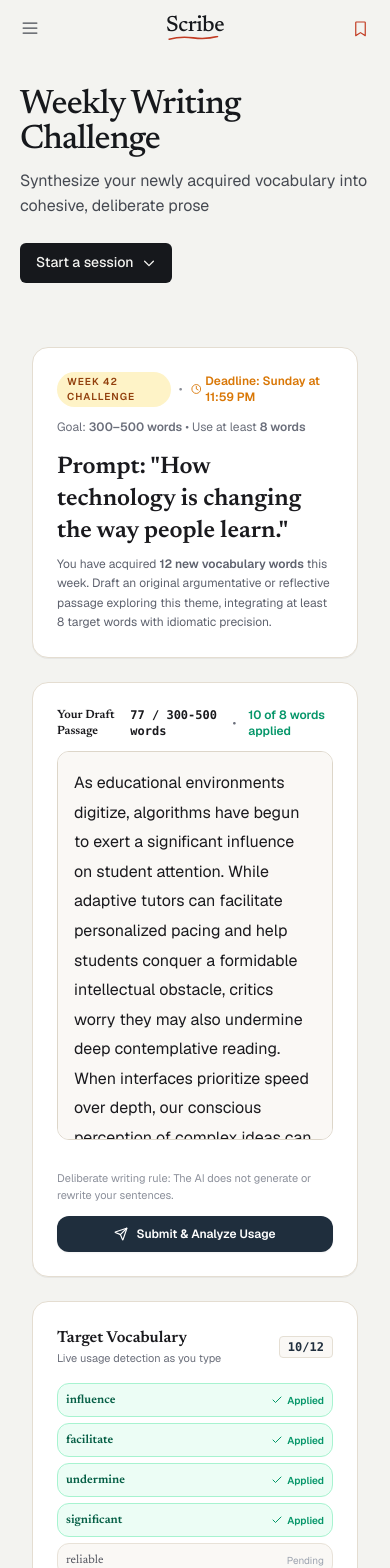
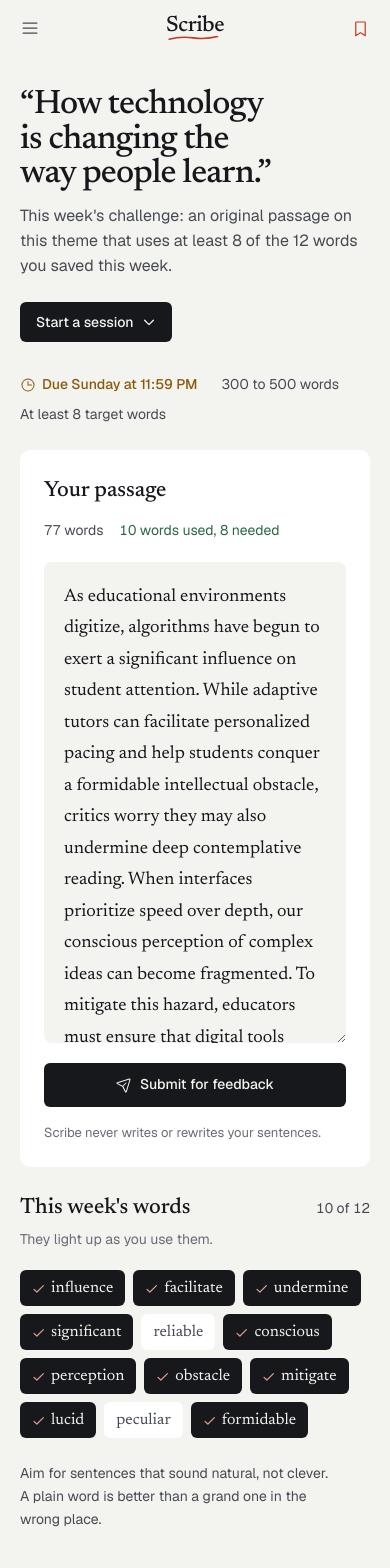
Before and after one commit to yitethio/scribe, a React (Vite) app: page /challenges in a window 390 px wide. Shown: the top 1568 px of the page. Built offline with nearby package versions, Linux system fonts and the light colour scheme.

Commit message:
Redesign the weekly challenge around the prompt and the words
The theme becomes the page title, the target words are a row of tiles
that turn ink as you use them, the passage sits on a paper well, and
the rubric replaces check-mark glyphs with labelled states.

```diff
--- a/src/pages/Challenges.jsx
+++ b/src/pages/Challenges.jsx
@@ -1,19 +1,12 @@
 import React, { useState } from "react";
-import {
-  Trophy,
-  CheckCircle2,
-  AlertCircle,
-  HelpCircle,
-  ChevronDown,
-  Sparkles,
-  ArrowRight,
-  Clock,
-  Send,
-  Calendar,
-  Check
-} from "lucide-react";
+import { Check, Clock, PaperPlaneTilt, Warning, X } from "@phosphor-icons/react";
 import { useScribe } from "../store/scribeContext";
-import { AppLayout } from "../components/layout/AppLayout";
+import { AppLayout, pageClass } from "../components/layout/AppLayout";
+
+const naturalness = {
+  "✓": { label: "Natural", tone: "tag-good" },
+  "⚠": { label: "A little stiff", tone: "tag-warn" }
+};
 
 export default function Challenges() {
   const { state, submitChallenge } = useScribe();
@@ -23,18 +16,16 @@ export default function Challenges() {
   const [analyzed, setAnalyzed] = useState(challenges.submitted || false);
   const [selectedWordNote, setSelectedWordNote] = useState(null);
 
-  // Compute live word count
   const wordCount = passageText.trim().split(/\s+/).filter(Boolean).length;
 
-  // Real-time detection of which target words are used in the passage
-  const usedWordsStatus = challenges.words.map((word) => {
-    const isUsed = new RegExp(`\\b${word}\\b`, "i").test(passageText);
-    return { word, isUsed };
-  });
+  const usedWordsStatus = challenges.words.map((word) => ({
+    word,
+    isUsed: new RegExp(`\\b${word}\\b`, "i").test(passageText)
+  }));
 
   const usedCount = usedWordsStatus.filter((w) => w.isUsed).length;
   const isGoalMet = usedCount >= challenges.targetCount;
-  const isLengthValid = wordCount >= 300 && wordCount <= 550;
+  const lengthOk = wordCount >= 300 && wordCount <= 500;
 
   const handleSubmit = (e) => {
     e.preventDefault();
@@ -44,228 +35,165 @@ export default function Challenges() {
 
   return (
     <AppLayout
-      title="Weekly Writing Challenge"
-      subtitle="Synthesize your newly acquired vocabulary into cohesive, deliberate prose"
+      title={`“${challenges.theme}”`}
+      subtitle={`This week's challenge: an original passage on this theme that uses at least ${challenges.targetCount} of the ${challenges.learnedWordsCount} words you saved this week.`}
     >
-      <div className="p-8 max-w-6xl mx-auto space-y-6 animate-in fade-in duration-150">
-        {/* Challenge Briefing Card */}
-        <div className="p-6 bg-white border border-[#E4DDD1] rounded-2xl shadow-2xs space-y-4">
-          <div className="flex flex-col sm:flex-row sm:items-center justify-between gap-3">
-            <div className="flex items-center gap-2">
-              <span className="text-[10px] font-bold uppercase tracking-widest px-2.5 py-0.5 rounded-full bg-[#FEF3C7] text-[#92400E]">
-                Week 42 Challenge
+      <div className={`${pageClass} space-y-6 lg:space-y-8`}>
+        <div className="flex flex-wrap items-center gap-x-6 gap-y-2 text-[14px] text-ink-2 rise">
+          <span className="flex items-center gap-1.5 text-warn font-medium">
+            <Clock size={16} />
+            Due {challenges.deadline}
           </span>
-              <span className="text-xs text-[#8A8D96]">•</span>
-              <span className="text-xs font-semibold text-[#D97706] flex items-center gap-1">
-                <Clock className="w-3.5 h-3.5" />
-                <span>Deadline: {challenges.deadline}</span>
-              </span>
-            </div>
-            <span className="text-xs text-[#6B6F7B]">
-              Goal: <strong>300–500 words</strong> • Use at least <strong>8 words</strong>
-            </span>
+          <span>300 to 500 words</span>
+          <span>At least {challenges.targetCount} target words</span>
         </div>
 
-          <div className="space-y-2">
-            <h2 className="font-serif font-bold text-2xl text-[#1A1A1E]">
-              Prompt: "{challenges.theme}"
-            </h2>
-            <p className="text-xs text-[#5E626E] max-w-3xl leading-relaxed">
-              You have acquired <strong>{challenges.learnedWordsCount} new vocabulary words</strong> this week.
-              Draft an original argumentative or reflective passage exploring this theme, integrating at least {challenges.targetCount} target words with idiomatic precision.
-            </p>
-          </div>
-        </div>
-
-        {/* Two-Column Workspace: Palette on Left/Right & Writing Canvas */}
-        <div className="grid grid-cols-1 lg:grid-cols-12 gap-6">
-          {/* Main Writing Canvas (8 cols) */}
-          <div className="lg:col-span-8 bg-white p-6 rounded-2xl border border-[#E4DDD1] shadow-2xs space-y-4 flex flex-col justify-between">
-            <div className="space-y-3">
-              <div className="flex items-center justify-between text-xs text-[#6B6F7B]">
-                <span className="font-serif font-semibold text-[#1A1A1E]">
-                  Your Draft Passage
-                </span>
-                <div className="flex items-center gap-3">
-                  <span className={`font-mono font-bold ${wordCount >= 300 && wordCount <= 500 ? "text-[#059669]" : "text-[#1A1A1E]"}`}>
-                    {wordCount} / 300-500 words
-                  </span>
-                  <span>•</span>
-                  <span className={`font-semibold ${isGoalMet ? "text-[#059669]" : "text-[#B85D38]"}`}>
-                    {usedCount} of {challenges.targetCount} words applied
+        <div className="grid grid-cols-1 lg:grid-cols-12 gap-6 lg:gap-8">
+          <form onSubmit={handleSubmit} className="lg:col-span-8 sheet p-6 sm:p-8 flex flex-col rise" style={{ "--i": 1 }}>
+            <div className="flex flex-wrap items-baseline justify-between gap-3">
+              <label htmlFor="challenge-passage" className="font-serif text-[22px] font-medium">
+                Your passage
+              </label>
+              <div className="flex items-baseline gap-4 text-[14px] tabular">
+                <span className={lengthOk ? "text-good" : "text-ink-2"}>{wordCount} words</span>
+                <span className={isGoalMet ? "text-good" : "text-pen"}>
+                  {usedCount} words used, {challenges.targetCount} needed
                 </span>
               </div>
             </div>
 
             <textarea
-                rows={12}
+              id="challenge-passage"
+              rows={14}
               value={passageText}
               onChange={(e) => {
                 setPassageText(e.target.value);
                 if (analyzed) setAnalyzed(false);
               }}
-                placeholder="Write your original passage here. Focus on sentence flow, direct transitions, and placing your vocabulary words where they belong naturally..."
-                className="w-full p-4 bg-[#FAF8F5] border border-[#DDD6C9] rounded-xl text-base font-serif-prose leading-[1.85] text-[#1A1A1E] focus:outline-hidden focus:border-[#1F2E3D] transition-all resize-none"
+              placeholder="Write your passage here. Think about how the sentences flow, and put each word where it belongs."
+              className="mt-5 w-full p-5 bg-paper rounded-lg font-serif text-[18px] leading-[1.75] text-ink placeholder:text-ink-3/70 outline-none focus:bg-[#efefeb] transition-colors resize-y"
             />
+
+            <div className="mt-5 flex flex-col-reverse sm:flex-row sm:items-center justify-between gap-4">
+              <p className="text-[13px] text-ink-3">Scribe never writes or rewrites your sentences.</p>
+              <button type="submit" disabled={wordCount < 50} className="btn btn-primary h-11 px-5">
+                <PaperPlaneTilt size={16} />
+                <span>Submit for feedback</span>
+              </button>
+            </div>
+          </form>
+
+          <aside className="lg:col-span-4 rise" style={{ "--i": 2 }} aria-label="Target words">
+            <div className="flex items-baseline justify-between">
+              <h2 className="font-serif text-[22px] font-medium">This week's words</h2>
+              <span className="text-[14px] tabular text-ink-2">
+                {usedCount} of {challenges.words.length}
+              </span>
+            </div>
+            <p className="mt-1 text-[14px] text-ink-3">They light up as you use them.</p>
+
+            <ul className="mt-5 flex flex-wrap gap-2">
+              {usedWordsStatus.map(({ word, isUsed }) => (
+                <li
+                  key={word}
+                  className={`h-9 px-3 rounded-md flex items-center gap-1.5 font-serif text-[16px] transition-colors ${
+                    isUsed ? "bg-ink text-paper" : "bg-sheet text-ink-2"
+                  }`}
+                >
+                  {isUsed && <Check size={13} weight="bold" className="text-[#e8a090]" />}
+                  {word}
+                  <span className="sr-only">{isUsed ? "(used)" : "(not used yet)"}</span>
+                </li>
+              ))}
+            </ul>
+
+            <p className="mt-6 text-[14px] text-ink-2 leading-relaxed">
+              Aim for sentences that sound natural, not clever. A plain word is better than a grand one in the wrong
+              place.
+            </p>
+          </aside>
         </div>
 
-            <div className="pt-2 flex flex-col sm:flex-row items-center justify-between gap-3">
-              <p className="text-[11px] text-[#8C909B]">
-                Deliberate writing rule: The AI does not generate or rewrite your sentences.
-              </p>
-
-              <button
-                onClick={handleSubmit}
-                disabled={wordCount < 50}
-                className="w-full sm:w-auto px-6 py-2.5 bg-[#1F2E3D] hover:bg-[#15202B] disabled:bg-[#CCC5B8] text-white text-xs font-semibold rounded-xl shadow-xs transition-colors flex items-center justify-center gap-2 cursor-pointer"
-              >
-                <Send className="w-3.5 h-3.5" />
-                <span>Submit & Analyze Usage</span>
-              </button>
+        {analyzed && (
+          <section className="sheet p-6 sm:p-8 pop" aria-labelledby="rubric-title">
+            <div className="flex flex-col sm:flex-row sm:items-end justify-between gap-4">
+              <div>
+                <h2 id="rubric-title" className="font-serif text-[26px] font-medium">
+                  How you used each word
+                </h2>
+                <p className="mt-1 text-[14px] text-ink-3">Choose a word to read the teacher's note.</p>
+              </div>
+              <div className="flex items-center gap-2">
+                <span className="tag tag-good">8 of 8 target met</span>
+                <span className="tag">92% retention</span>
               </div>
             </div>
 
-          {/* Target Vocabulary Palette (4 cols) */}
-          <div className="lg:col-span-4 bg-white p-6 rounded-2xl border border-[#E4DDD1] shadow-2xs space-y-4">
-            <div className="flex items-center justify-between">
-              <div>
-                <h3 className="font-serif font-bold text-base text-[#1A1A1E]">
-                  Target Vocabulary
-                </h3>
-                <p className="text-[11px] text-[#6B6F7B]">
-                  Live usage detection as you type
-                </p>
-              </div>
-              <span className="text-xs font-mono font-bold text-[#1F2E3D] px-2 py-0.5 rounded bg-[#FAF8F5] border border-[#E5DFD4]">
-                {usedCount}/{challenges.words.length}
-              </span>
-            </div>
-
-            <div className="space-y-1.5">
-              {usedWordsStatus.map(({ word, isUsed }) => (
-                <div
-                  key={word}
-                  className={`p-2 rounded-xl border text-xs flex items-center justify-between transition-all ${
-                    isUsed
-                      ? "bg-[#ECFDF5] border-[#A7F3D0] text-[#065F46] font-semibold"
-                      : "bg-[#FAF8F5] border-[#E8E2D8] text-[#555861]"
-                  }`}
-                >
-                  <span className="font-serif">{word}</span>
-                  {isUsed ? (
-                    <span className="text-[10px] font-bold flex items-center gap-1 text-[#059669]">
-                      <Check className="w-3 h-3" />
-                      <span>Applied</span>
-                    </span>
-                  ) : (
-                    <span className="text-[10px] text-[#9CA3AF]">Pending</span>
-                  )}
-                </div>
-              ))}
-            </div>
-
-            <div className="p-3 bg-[#FAF8F5] rounded-xl border border-[#EDE7DC] text-[11px] text-[#5E626E]">
-              Tip: Aim for syntactic naturalness over forced complexity. Avoid using advanced words where plain nouns suffice.
-            </div>
-          </div>
-        </div>
-
-        {/* Post-Submission AI Analysis Rubric Table */}
-        {analyzed && (
-          <div className="p-6 bg-white border border-[#E4DDD1] rounded-2xl shadow-2xs space-y-5 animate-in fade-in slide-in-from-top-3 duration-200">
-            <div className="flex flex-col sm:flex-row sm:items-center justify-between gap-3 border-b border-[#E8E2D8] pb-4">
-              <div>
-                <div className="flex items-center gap-2">
-                  <span className="w-2.5 h-2.5 rounded-full bg-[#059669]" />
-                  <h3 className="font-serif font-bold text-lg text-[#1A1A1E]">
-                    AI Vocabulary Usage Rubric
-                  </h3>
-                </div>
-                <p className="text-xs text-[#6B6F7B]">
-                  Click on any row to view grammatical and idiomatic feedback
-                </p>
-              </div>
-
-              <div className="flex items-center gap-3 text-xs">
-                <span className="px-2.5 py-1 rounded bg-[#DCFCE7] text-[#065F46] font-bold">
-                  8/8 Target Met
-                </span>
-                <span className="px-2.5 py-1 rounded bg-[#FAF0E6] text-[#B85D38] font-bold">
-                  Retention Rating: 92%
-                </span>
-              </div>
-            </div>
-
-            {/* Rubric Table */}
-            <div className="overflow-x-auto">
-              <table className="w-full text-left border-collapse text-xs">
+            <div className="mt-6 overflow-x-auto -mx-2">
+              <table className="w-full text-left text-[14px] min-w-[640px]">
                 <thead>
-                  <tr className="border-b border-[#E8E2D8] text-[10px] font-bold uppercase tracking-wider text-[#8A8D96] bg-[#FAF8F5]">
-                    <th className="py-3 px-4">Vocabulary Word</th>
-                    <th className="py-3 px-3 text-center">Used</th>
-                    <th className="py-3 px-3 text-center">Grammatically Correct</th>
-                    <th className="py-3 px-3 text-center">Idiomatically Natural</th>
-                    <th className="py-3 px-4">Pedagogical Evaluation</th>
+                  <tr className="text-[13px] text-ink-3">
+                    <th className="font-normal py-3 px-2">Word</th>
+                    <th className="font-normal py-3 px-2">Grammar</th>
+                    <th className="font-normal py-3 px-2">Sounds</th>
+                    <th className="font-normal py-3 px-2">Teacher's note</th>
                   </tr>
                 </thead>
-                <tbody className="divide-y divide-[#F2EDE4] font-serif">
-                  {challenges.rubric.map((item, idx) => (
+                <tbody>
+                  {challenges.rubric.map((item, idx) => {
+                    const nat = naturalness[item.natural] || { label: "Unnatural", tone: "tag-pen" };
+                    return (
                       <tr
                         key={idx}
                         onClick={() => setSelectedWordNote(item)}
-                      className="hover:bg-[#FAF8F5] transition-colors cursor-pointer"
-                    >
-                      <td className="py-3 px-4 font-bold text-[#1A1A1E]">
-                        {item.word}
-                      </td>
-                      <td className="py-3 px-3 text-center font-sans font-bold text-[#059669]">
-                        ✓
-                      </td>
-                      <td className="py-3 px-3 text-center font-sans font-bold text-[#059669]">
-                        {item.correct ? "✓" : "✕"}
-                      </td>
-                      <td className="py-3 px-3 text-center font-sans font-bold">
-                        <span
-                          className={`px-1.5 py-0.5 rounded text-[11px] ${
-                            item.natural === "✓"
-                              ? "bg-[#DCFCE7] text-[#065F46]"
-                              : item.natural === "⚠"
-                              ? "bg-[#FEF3C7] text-[#92400E]"
-                              : "bg-[#FEE2E2] text-[#991B1B]"
+                        className={`border-t border-tint cursor-pointer transition-colors ${
+                          selectedWordNote?.word === item.word ? "bg-paper" : "hover:bg-paper"
                         }`}
                       >
-                          {item.natural}
+                        <td className="py-3.5 px-2 font-serif text-[17px]">{item.word}</td>
+                        <td className="py-3.5 px-2">
+                          {item.correct ? (
+                            <span className="flex items-center gap-1.5 text-good">
+                              <Check size={15} weight="bold" />
+                              Correct
+                            </span>
+                          ) : (
+                            <span className="flex items-center gap-1.5 text-pen">
+                              <X size={15} weight="bold" />
+                              Incorrect
+                            </span>
+                          )}
+                        </td>
+                        <td className="py-3.5 px-2">
+                          <span className={`tag ${nat.tone}`}>
+                            {item.natural === "⚠" && <Warning size={13} />}
+                            {nat.label}
                           </span>
                         </td>
-                      <td className="py-3 px-4 font-sans text-xs text-[#4A4D56]">
-                        {item.note}
-                      </td>
+                        <td className="py-3.5 px-2 text-ink-2">{item.note}</td>
                       </tr>
-                  ))}
+                    );
+                  })}
                 </tbody>
               </table>
             </div>
 
-            {/* Selected Word Pedagogical Drawer / Note */}
             {selectedWordNote && (
-              <div className="p-4 bg-[#F5EFE4] border border-[#E2D8C7] rounded-xl flex items-start justify-between gap-4">
-                <div className="space-y-1">
-                  <div className="font-serif font-bold text-sm text-[#1A1A1E]">
-                    Teacher's Assessment: "{selectedWordNote.word}"
-                  </div>
-                  <p className="text-xs text-[#3E424B] leading-relaxed">
-                    {selectedWordNote.note}
-                  </p>
+              <div className="mt-6 rounded-lg bg-ink text-paper p-5 flex items-start justify-between gap-4 fade">
+                <div>
+                  <div className="font-serif text-[20px]">&ldquo;{selectedWordNote.word}&rdquo;</div>
+                  <p className="mt-1 text-[15px] text-paper/80 leading-relaxed">{selectedWordNote.note}</p>
                 </div>
                 <button
                   onClick={() => setSelectedWordNote(null)}
-                  className="text-xs text-[#7A7E8B] hover:text-[#1A1A1E] cursor-pointer"
+                  className="btn btn-icon text-paper/70 hover:text-paper hover:bg-white/10 shrink-0"
+                  aria-label="Close note"
                 >
-                  Dismiss
+                  <X size={16} />
                 </button>
               </div>
             )}
-          </div>
+          </section>
         )}
       </div>
     </AppLayout>
```
Lines whose indentation alone changed are shown as unchanged.
